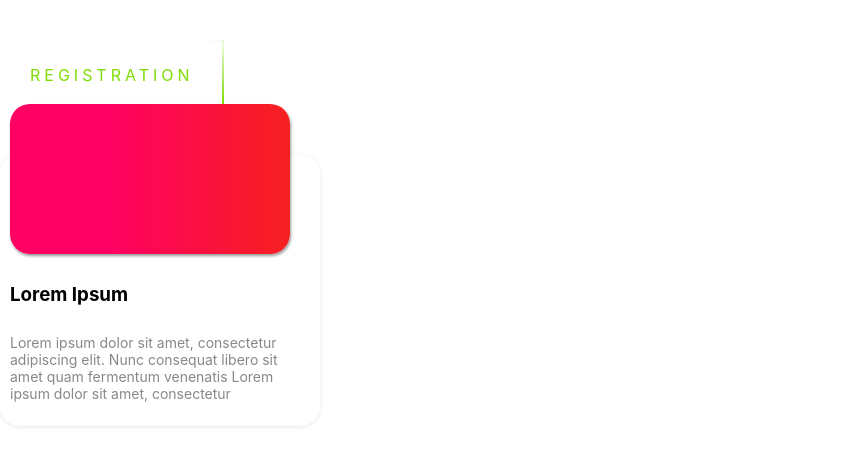
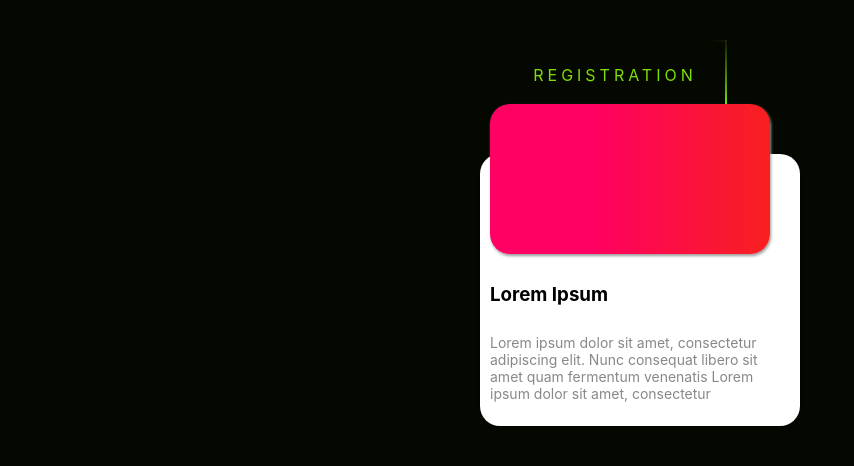
Before and after one commit to KoRaghav/Kaizen-Events-Page, a React (Create React App) app: page / in a window 1280 px wide. Shown: the top 466 px of the page, without its empty margins (0-854 px from the left). Built offline with nearby package versions, Linux system fonts and the light colour scheme.

Commit message:
background

```diff
--- a/src/App.css
+++ b/src/App.css
@@ -1,38 +1,9 @@
-.App {
-  text-align: center;
+body{
+  background: #050801;
 }
 
-.App-logo {
-  height: 40vmin;
-  pointer-events: none;
+.reg{
+  display: flex;
+  justify-content: center;
+  align-items: center;
 }
-
-@media (prefers-reduced-motion: no-preference) {
-  .App-logo {
-    animation: App-logo-spin infinite 20s linear;
-  }
-}
-
-.App-header {
-  background-color: #282c34;
-  min-height: 100vh;
-  display: flex;
-  flex-direction: column;
-  align-items: center;
-  justify-content: center;
-  font-size: calc(10px + 2vmin);
-  color: white;
-}
-
-.App-link {
-  color: #61dafb;
-}
-
-@keyframes App-logo-spin {
-  from {
-    transform: rotate(0deg);
-  }
-  to {
-    transform: rotate(360deg);
-  }
-}
--- a/src/App.js
+++ b/src/App.js
@@ -1,6 +1,7 @@
 import Tilt from 'react-parallax-tilt';
 import Registration from './components/Registeration/Registration';
 import EventDescription from './components/EventDescription/EventDescription'
+import './App.css'
 
 function App() {
   return (
```
